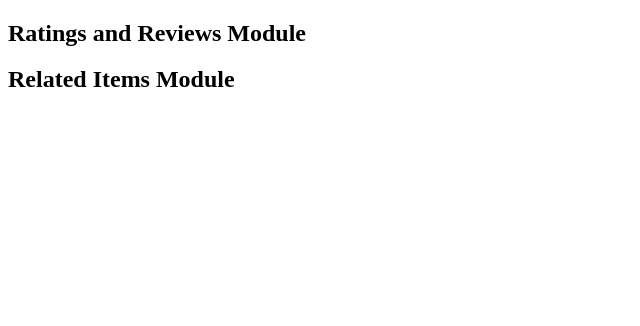
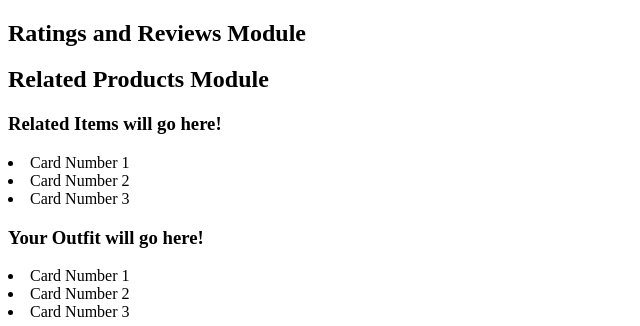
Before and after one commit to andynguyenh/ProjectCatwalk, a React app: page / in a window 1280 px wide. Shown: the part 509-835 px from the top of the page, without its empty margins (0-640 px from the left). Before the commit the page ends 800 px from the top, so only its background shows below. Built offline with nearby package versions, Linux system fonts and the light colour scheme; no server answers; the HTML template or start-up script is replaced by a standard one.

Commit message:
Built out Related Items and Your Outfit components. Added AJAX request to fetch related items array for the current item.

```diff
--- a/src/components/questionsAndAnswers/questionsAndAnswers.jsx
+++ b/src/components/questionsAndAnswers/questionsAndAnswers.jsx
@@ -14,5 +14,4 @@ class QuestionAndAnswers extends React.Component {
     }
 }
 
-
 export default QuestionAndAnswers;
--- /dev/null
+++ b/src/components/relatedItems/ItemCard.jsx
@@ -0,0 +1,7 @@
+import React from 'react';
+
+const ItemCard = (props) => (
+    <li>Card Number {props.number} </li>
+)
+
+export default ItemCard;
--- /dev/null
+++ b/src/components/relatedItems/RelatedProductsContainer.jsx
@@ -0,0 +1,54 @@
+import React from 'react';
+var axios = require('axios');
+import ItemCard from './ItemCard.jsx'
+
+class RelatedProductsContainer extends React.Component {
+  constructor(props) {
+    super(props);
+    this.state = {
+      relatedItems: [1,2,3,4,5]
+    }
+  }
+  render() {
+    return (
+      <div id="RelatedProductsContainer">
+        <h3>Related Items will go here!</h3>
+        {console.log('this.state.relatedItems is', this.state.relatedItems)}
+        <ItemCard number={this.state.relatedItems[0]} />
+        <ItemCard number={this.state.relatedItems[1]} />
+        <ItemCard number={this.state.relatedItems[2]} />
+      </div>
+    )
+  }
+
+  componentDidMount() {
+    this.getRelatedItems();
+  }
+
+  getRelatedItems() {
+
+var data = '';
+
+var config = {
+  method: 'get',
+  url: 'https://app-hrsei-api.herokuapp.com/api/fec2/hr-rfe/products/37311/related/',
+  headers: {
+    'Authorization': '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'
+  },
+  data : data
+};
+
+axios(config)
+.then((response) => {
+  console.log('successful call to related products endpoint:')
+  console.log(JSON.stringify(response.data));
+  this.state.relatedItems = response.data;
+})
+.catch((error) => {
+  console.log(error);
+});
+
+  }
+}
+
+export default RelatedProductsContainer;
--- /dev/null
+++ b/src/components/relatedItems/YourOutfitContainer.jsx
@@ -0,0 +1,23 @@
+import React from 'react';
+import ItemCard from './ItemCard.jsx'
+
+class YourOutfitContainer extends React.Component {
+  constructor(props) {
+    super(props);
+    this.state = {
+
+    }
+  }
+  render() {
+    return (
+      <div id="YourOutfitContainer">
+        <h3>Your Outfit will go here!</h3>
+        <ItemCard number={1} />
+        <ItemCard number={2} />
+        <ItemCard number={3} />
+      </div>
+    )
+  }
+}
+
+export default YourOutfitContainer;
--- a/src/components/relatedItems/relatedItems.jsx
+++ b/src/components/relatedItems/relatedItems.jsx
@@ -1,4 +1,6 @@
 import React from 'react';
+import RelatedProductsContainer from './RelatedProductsContainer.jsx'
+import YourOutfitContainer from './YourOutfitContainer.jsx'
 
 class RelatedItems extends React.Component {
     constructor(props) {
@@ -9,10 +11,14 @@ class RelatedItems extends React.Component {
     }
     render() {
         return (
-            <h2>Related Items Module </h2>
+            <div>
+                {console.log('props.currentProduct in relatedItems:', this.props.currentProduct)}
+                <h2>Related Products Module </h2>
+                <RelatedProductsContainer />
+                <YourOutfitContainer />
+            </div>
         )
     }
 }
 
-
 export default RelatedItems;
```
